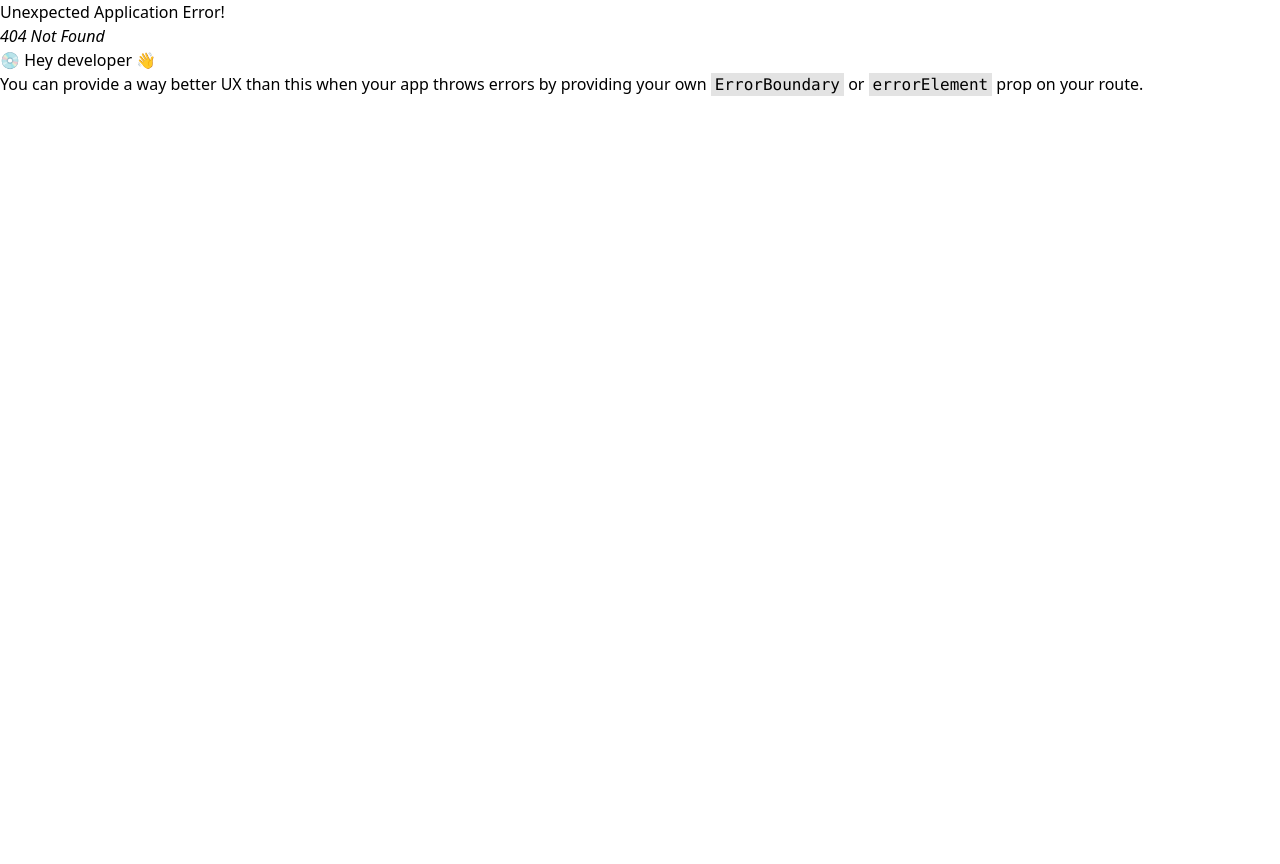
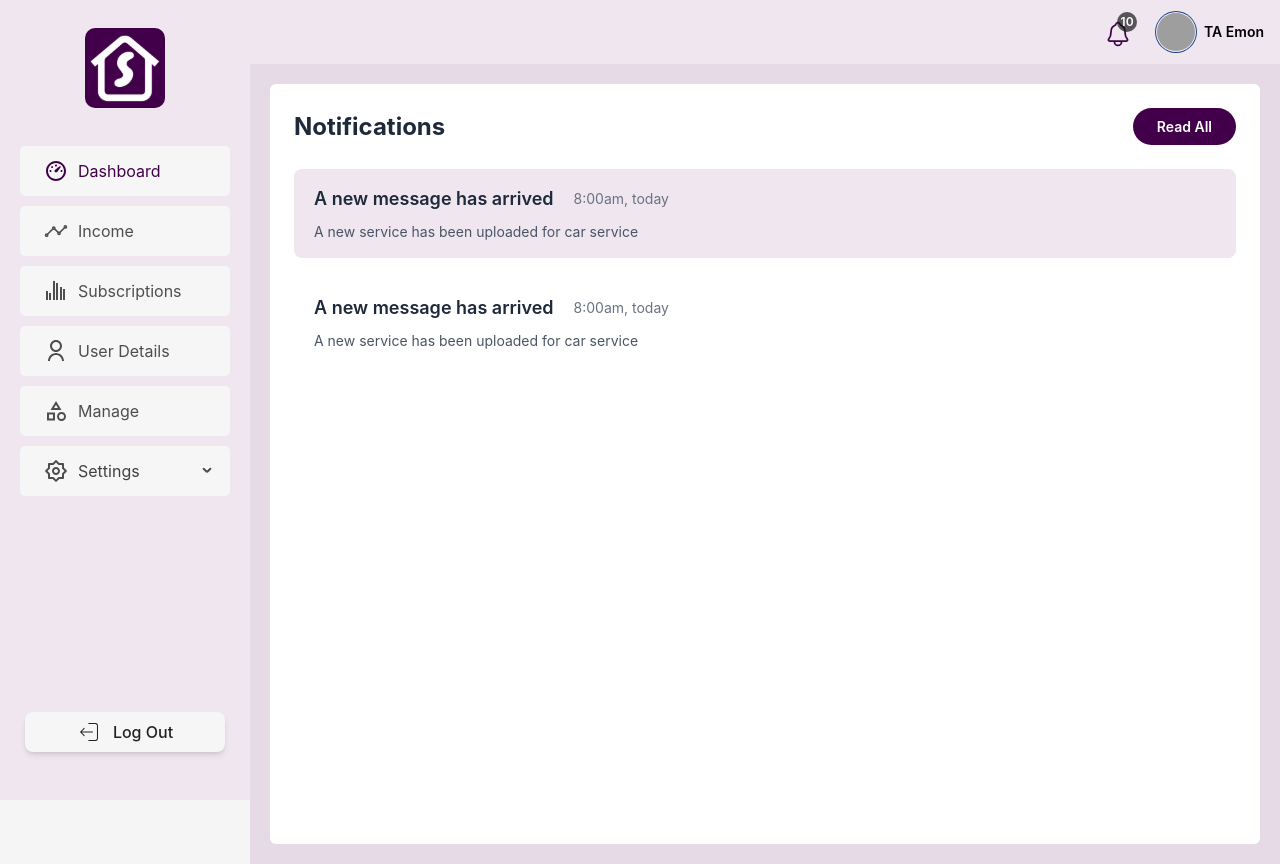
Before and after one commit to MDTanvirAhmedEmon/reactTS-ready-dashboard, a React (Vite) app: page /notification in a window 1280 px wide. Before the commit this address had no page. Before the commit the page ends 800 px from the top, so only its background shows below. Built offline with nearby package versions, Linux system fonts and the light colour scheme; grey boxes are pictures that could not be loaded.

Commit message:
done notification

```diff
--- a/src/components/LayoutsComponents/MainHeader.tsx
+++ b/src/components/LayoutsComponents/MainHeader.tsx
@@ -1,5 +1,5 @@
-import { Avatar, Badge, Layout, theme } from 'antd';
-import { HiOutlineBell } from 'react-icons/hi';
+import { Avatar, Layout, theme } from 'antd';
+import { IoNotificationsOutline } from 'react-icons/io5';
 import { RxHamburgerMenu } from 'react-icons/rx';
 import { Link } from 'react-router-dom';
 // import { RxHamburgerMenu } from "react-icons/rx";
@@ -28,15 +28,19 @@ const MainHeader: React.FC<MainHeaderProps> = ({ setCollapsed, collapsed }) => {
                     <div className=' flex items-center gap-6'>
                         <div>
                             <Link className='flex items-center' to={`/notification`}>
-                                <Badge size="small" className=' cursor-pointer' count={5}>
-                                    <HiOutlineBell className=' w-7 h-7' />
-                                </Badge>
+                                <div className=' relative mt-[4px]'>
+                                    <IoNotificationsOutline className="w-7 h-7 text-primaryColor ">
+                                    </IoNotificationsOutline>
+                                    <span className="absolute -top-2 -right-[5px] bg-[#0e0e0eab] text-white w-5 h-5 rounded-full flex items-center justify-center text-xs font-semibold">
+                                        10
+                                    </span>
+                                </div>
                             </Link>
                         </div>
-                        <Link to={`/profile`}>
+                        <Link to={`/settings/profile`}>
                             <div className=' flex items-center gap-2 cursor-pointer '>
                                 <Avatar src={`https://avatar.iran.liara.run/public/24`} size={40} className=' ring-1 ring-[#1c4587]' />
-                                <p className=' text-black font-semibold'>Side Leader</p>
+                                <p className=' text-black font-semibold'>TA Emon</p>
                             </div>
                         </Link>
                     </div>
--- a/src/index.css
+++ b/src/index.css
@@ -16,3 +16,24 @@
 .ant-menu-light .ant-menu-item {
   background-color: #f6f6f6 !important;
 }
+
+/* Submenu item height customization */
+.custom-menu .ant-menu-submenu .ant-menu-item {
+  height: 35px !important;
+  line-height: 35px !important;
+}
+
+/* Submenu item color customization */
+.ant-menu-submenu-title {
+  background: #f6f6f6 !important;
+}
+.ant-menu-submenu-title a {
+  color: #414141 !important;
+}
+
+/* remove menu border */
+/* Targeting the Ant Design menu root and inline/vertical variations */
+.ant-menu-light.ant-menu-root.ant-menu-inline,
+.ant-menu-light.ant-menu-root.ant-menu-vertical {
+    border-inline-end: 0px solid rgba(5, 5, 5, 0.06) !important;
+}
--- a/src/layouts/MainLayout.tsx
+++ b/src/layouts/MainLayout.tsx
@@ -23,7 +23,7 @@ const MainLayout = () => {
                     {/* my header */}
                     <MainHeader setCollapsed={setCollapsed} collapsed={collapsed}></MainHeader>
                     <Content
-                        className="p-5 min-h-screen bg-bgColor"
+                        className="p-5 h-screen bg-bgColor"
                         style={{}}
                     >
                         {/* my content */}
--- /dev/null
+++ b/src/pages/notification/Notification.tsx
@@ -0,0 +1,41 @@
+const Notification: React.FC = () => {
+    return (
+        <div className="bg-white h-full rounded-md p-6 mx-auto">
+            <div className="flex items-center justify-between pb-6">
+                <h3 className="font-bold text-2xl text-gray-800">Notifications</h3>
+                <button
+                    type="button"
+                    className="bg-primaryColor text-white font-semibold py-2 px-6 rounded-full text-md transition-all cursor-pointer"
+                >
+                    Read All
+                </button>
+            </div>
+
+            <div className="space-y-5">
+                {/* Uncomment and use the notification data if available */}
+                {/* {notification?.data?.map((item) => ( */}
+                <div className="flex items-center justify-between bg-barColor hover:bg-bgColor py-4 px-5 rounded-lg transition-all">
+                    <div className="space-y-2">
+                        <div className="flex justify-between items-center gap-5">
+                            <h2 className="font-semibold text-lg text-gray-800">A new message has arrived</h2>
+                            <p className="text-sm text-gray-500">8:00am, today</p>
+                        </div>
+                        <p className="text-gray-600">A new service has been uploaded for car service</p>
+                    </div>
+                </div>
+
+                <div className="flex items-center justify-between bg-white hover:bg-gray-50 py-4 px-5 rounded-lg transition-all">
+                    <div className="space-y-2">
+                        <div className="flex justify-between items-center gap-5">
+                            <h2 className="font-semibold text-lg text-gray-800">A new message has arrived</h2>
+                            <p className="text-sm text-gray-500">8:00am, today</p>
+                        </div>
+                        <p className="text-gray-600">A new service has been uploaded for car service</p>
+                    </div>
+                </div>
+            </div>
+        </div>
+    );
+};
+
+export default Notification;
--- a/src/theme/index.ts
+++ b/src/theme/index.ts
@@ -11,6 +11,7 @@ export const mainTheme = {
             itemHoverBg: "#f6f6f6",
             itemColor: "#4E4E4E",
             itemSelectedColor: "#42004a",
+            "subMenuItemSelectedColor": "#4E4E4E",
             // itemSelectedColor: "#4E4E4E",
             // horizontalItemSelectedColor: "#ffffff",
             // "itemColor": "#4E4E4E",
@@ -22,9 +23,9 @@ export const mainTheme = {
             subMenuItemBg: "",
             itemBorderRadius: 5,
             itemMarginInline: 20,
-            itemMarginBlock: 18,
+            itemMarginBlock: 10,
             itemHeight: 50,
-            subMenuItemHeight: 20,
+            subMenuItemHeight: 10,
             "motionDurationSlow": "0.0s",
         },
         "Input": {
```
Also changed, not shown: src/routes/routes.tsx (+6 -1 lines).
